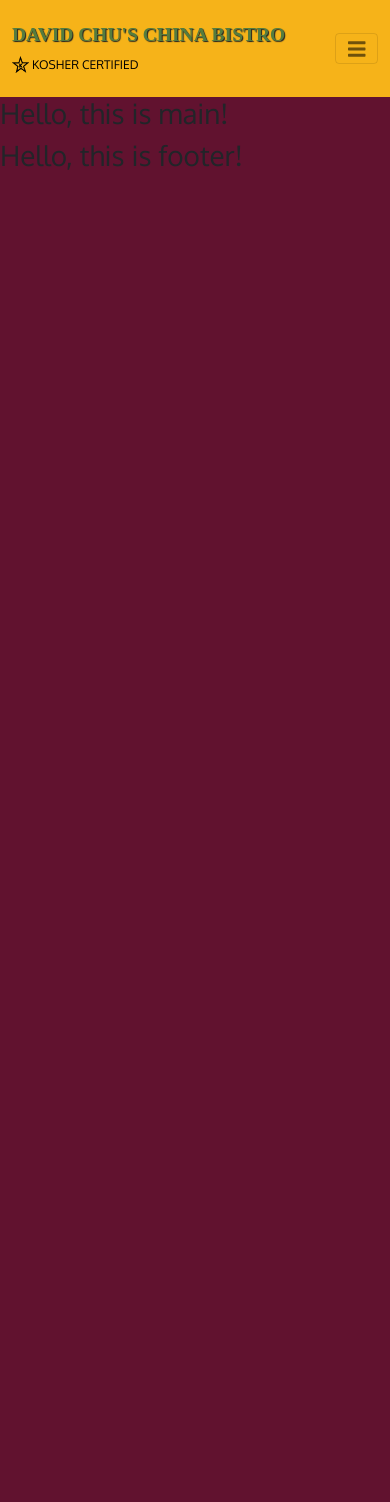
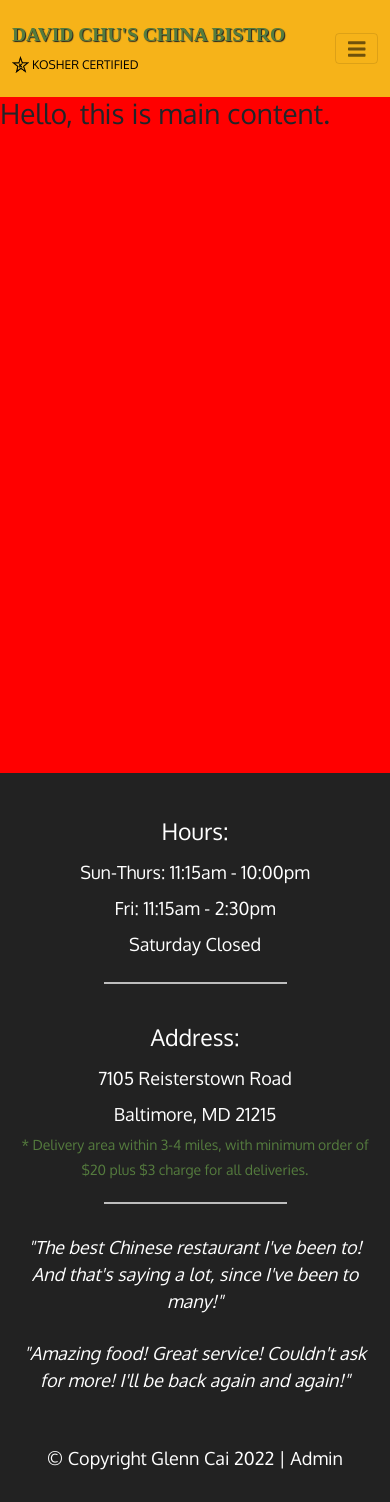
Before and after one commit to glenncai/David-Chus-China-Bistro-Frontend, a React (Create React App) app: page / in a window 390 px wide. Before the commit the page ends 844 px from the top, so only its background shows below. Built offline with nearby package versions, Linux system fonts and the light colour scheme.

Commit message:
feat: footer

```diff
--- a/src/App.css
+++ b/src/App.css
@@ -17,4 +17,5 @@
 body {
   font-family: 'Oxygen', sans-serif !important;
   background-color: var(--primary-purple) !important;
+  overflow-x: hidden;
 }
--- a/src/components/Layout/Footer/Footer.css
+++ b/src/components/Layout/Footer/Footer.css
@@ -0,0 +1,61 @@
+.panel-footer {
+  padding-top: 35px;
+  padding-bottom: 30px;
+  background-color: var(--primary-black);
+  color: var(--primary-white);
+  border-top: 0;
+  font-size: 18px;
+}
+
+.panel-footer div.row {
+  margin-bottom: 35px;
+}
+
+#hours, #address {
+  line-height: 2;
+}
+
+#hours > span, #address > span {
+  font-size: 23px;
+}
+
+#address p {
+  color: var(--primary-green);
+  font-size: 14px;
+  line-height: 1.8;
+}
+
+#testimonials {
+  font-style: italic;
+}
+
+#testimonials p:nth-child(2) {
+  margin-top: 25px;
+}
+
+.footer-admin a:visited,
+.footer-admin a:link {
+  color: var(--primary-white);
+  text-decoration: none;
+}
+
+.footer-admin a:hover {
+  text-decoration: underline;
+}
+
+/********** Extra small devices only **********/
+@media (max-width: 767px) {
+  .panel-footer section {
+    margin-bottom: 30px;
+    text-align: center;
+  }
+  .panel-footer section:nth-child(3) {
+    margin-bottom: 0; /* margin already exists on the whole row */
+  }
+  .panel-footer section hr {
+    width: 50%;
+    border: 1px solid var(--primary-white);
+    margin: 20px auto 0 auto;
+    opacity: .7;
+  }
+}
--- a/src/components/Layout/Footer/Footer.jsx
+++ b/src/components/Layout/Footer/Footer.jsx
@@ -1,7 +1,49 @@
-import React from 'react';
+import './Footer.css';
 
 const Footer = () => {
-  const renderFooter = () => <h1>Hello, this is footer!</h1>;
+  const renderFooter = () => (
+    <footer className="panel-footer">
+      <div className="container">
+        <div className="row">
+          <section id="hours" className="col-sm-4">
+            <span>Hours:</span>
+            <br />
+            Sun-Thurs: 11:15am - 10:00pm
+            <br />
+            Fri: 11:15am - 2:30pm
+            <br />
+            Saturday Closed
+            <hr className="d-block d-sm-none footer-hr" />
+          </section>
+          <section id="address" className="col-sm-4">
+            <span>Address:</span>
+            <br />
+            7105 Reisterstown Road
+            <br />
+            Baltimore, MD 21215
+            <p>
+              * Delivery area within 3-4 miles, with minimum order of $20 plus
+              $3 charge for all deliveries.
+            </p>
+            <hr className="d-block d-sm-none" />
+          </section>
+          <section id="testimonials" className="col-sm-4">
+            <p>
+              "The best Chinese restaurant I've been to! And that's saying a
+              lot, since I've been to many!"
+            </p>
+            <p>
+              "Amazing food! Great service! Couldn't ask for more! I'll be back
+              again and again!"
+            </p>
+          </section>
+        </div>
+        <div className="text-center footer-admin">
+          &copy; Copyright Glenn Cai 2022 | <a href="/">Admin</a>
+        </div>
+      </div>
+    </footer>
+  );
   return <>{renderFooter()}</>;
 };
 
--- a/src/components/Layout/Main/Main.css
+++ b/src/components/Layout/Main/Main.css
@@ -0,0 +1,4 @@
+.main-container {
+  background: red;
+  min-height: 80vh;
+}
--- a/src/components/Layout/Main/Main.jsx
+++ b/src/components/Layout/Main/Main.jsx
@@ -1,7 +1,11 @@
-import React from 'react';
+import './Main.css';
 
 const Main = () => {
-  const renderMain = () => <h1>Hello, this is main!</h1>;
+  const renderMain = () => (
+    <main className="main-container">
+      <h1>Hello, this is main content.</h1>
+    </main>
+  );
   return <>{renderMain()}</>;
 };
 
```
